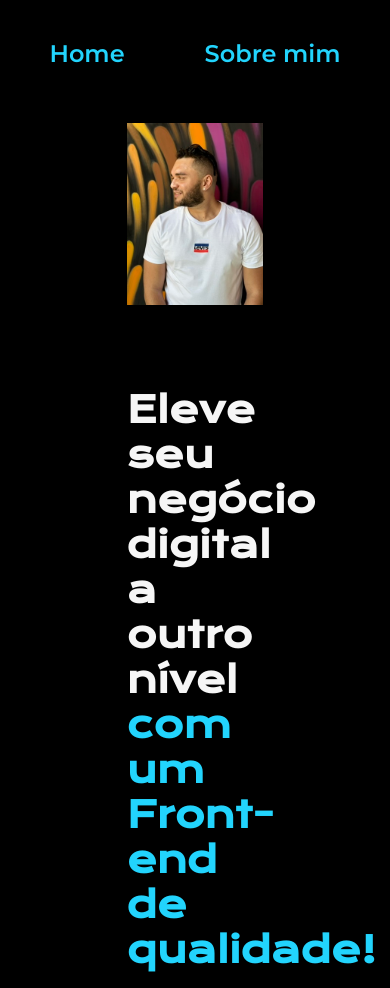
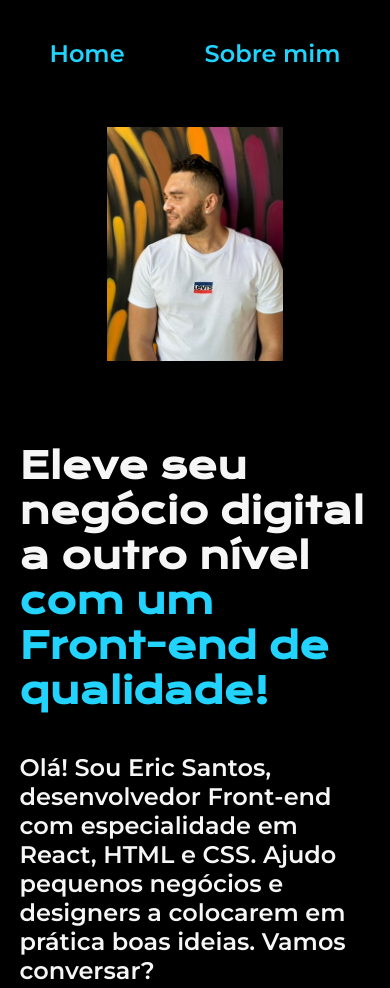
Before and after one commit to ericsantosrafael/ericsantosrafael, a plain HTML site: page index.html in a window 390 px wide. Shown: the top 988 px of the page. Drawn offline with nearby package versions, Linux system fonts and the light colour scheme.

Commit message:
ajustando o width e padding no media para versões de telas menores

```diff
--- a/styles/style.css
+++ b/styles/style.css
@@ -126,5 +126,10 @@ font-family: var(--fonte-secundaria);
 
     .apresentacao {
         flex-direction: column-reverse;
+        padding: 5%;
+    }
+
+    .apresentacao__conteudo {
+        width: auto;
     }
 }
```
